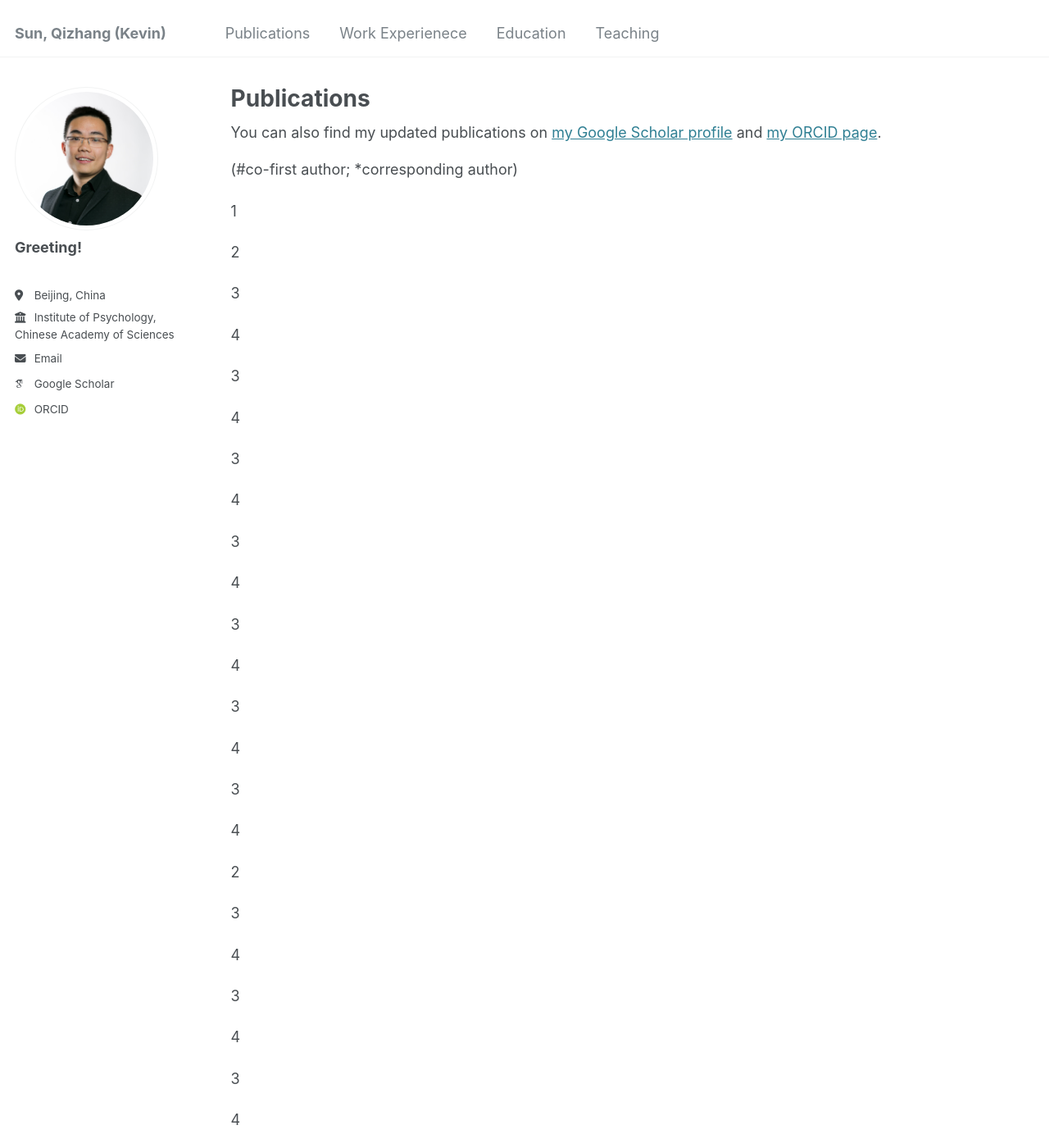
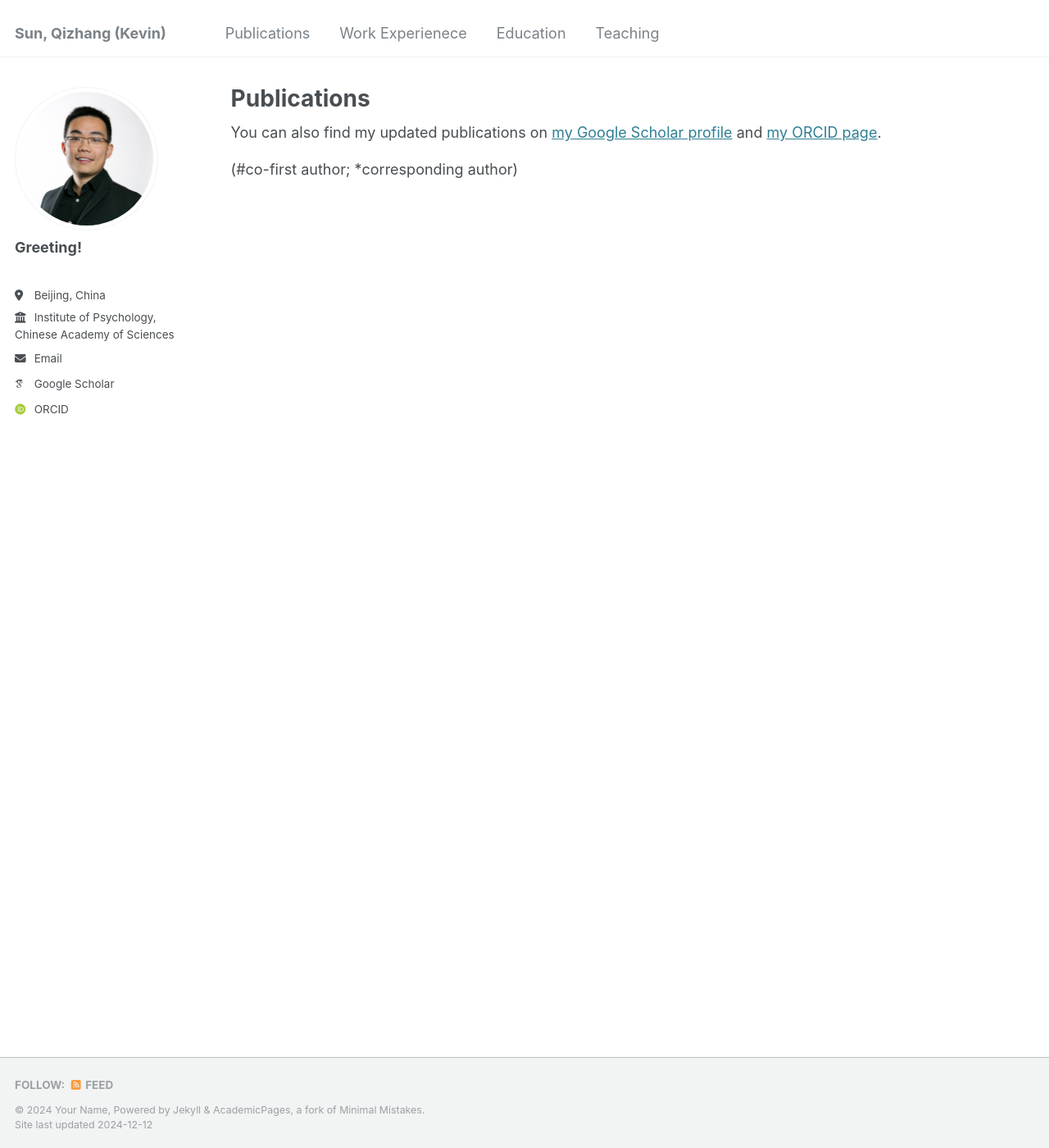
Before and after one commit to KevinSun2811/KevinSun2811.github.io, a Jekyll site: the page built from _pages/publications.html, in a window 1280 px wide and 1400 px high. Shown: the whole window at 82% size. Built offline with Jekyll 4.4.1, drawn with Linux system fonts in a browser that asks for light colours; some web fonts are replaced; a file with an impossible date is left out; some of the changed text lies outside the part shown.

Commit message:
pub attemp 5

```diff
--- a/_pages/publications.html
+++ b/_pages/publications.html
@@ -10,17 +10,13 @@ author_profile: true
 {% endif %}
 
 {% include base_path %}
-<p>(#co-first author; *corresponding author)</p>
 <!-- New style rendering if publication categories are defined -->
 {% if site.publication_category %}
-<p>1</p>
+<p>(#co-first author; *corresponding author)</p>
   {% for category in site.publication_category  %}
-<p>2</p>
     {% assign title_shown = false %}
     {% for post in site.publications reversed %}
-<p>3</p>
       {% if post.category != category[0] %}
-<p>4</p>
         {% continue %}
       {% endif %}
       {% unless title_shown %}
```
Also changed, not shown: _publications/advPsySci-2024.md (+3 -1 lines).
